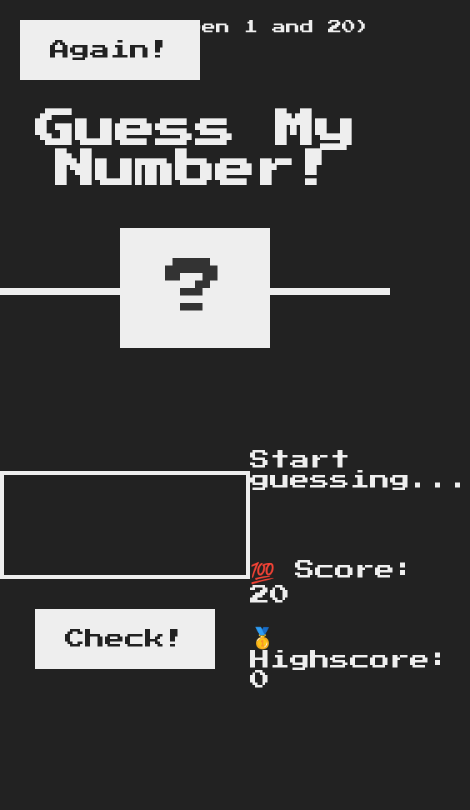
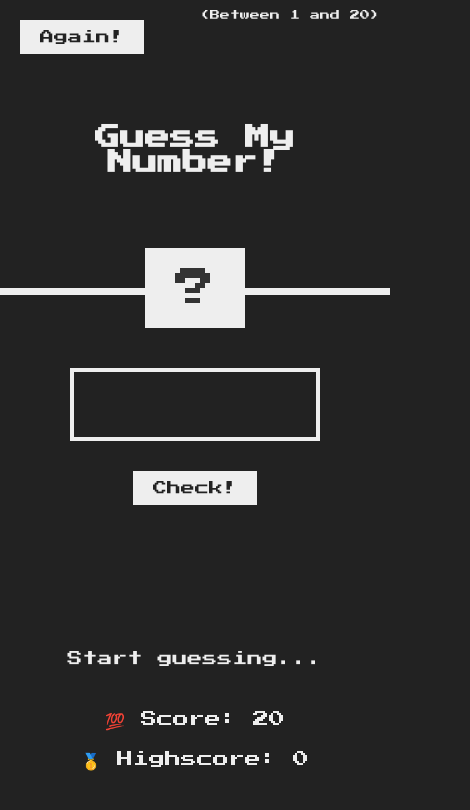
Before and after one commit to vaibhavj20/The-Complete-JavaScript-Course, a plain HTML site: page 03_Guess_My_Number/index.html in a window 390 px wide. Shown: the whole page, 470 px wide, since content can reach past the window. Drawn offline with Linux system fonts and the light colour scheme.

Commit message:
made responsive

```diff
--- a/03_Guess_My_Number/style.css
+++ b/03_Guess_My_Number/style.css
@@ -8,14 +8,12 @@
 
 html {
   font-size: 62.5%;
-  /* box-sizing: border-box; */
 }
 
 body {
   font-family: 'Press Start 2P', sans-serif;
   color: #eee;
   background-color: #222;
-
 }
 
 /* LAYOUT */
@@ -31,17 +29,20 @@ main {
   display: flex;
   align-items: center;
   justify-content: space-around;
+  flex-wrap: wrap;
 }
 
-.left {
-  width: 52rem;
+.left,
+.right {
+  width: 100%;
+  max-width: 52rem;
+  margin: 1rem 0;
   display: flex;
   flex-direction: column;
   align-items: center;
 }
 
 .right {
-  width: 52rem;
   font-size: 2rem;
 }
 
@@ -53,7 +54,7 @@ h1 {
   width: 100%;
   top: 52%;
   left: 50%;
-   transform: translate(-50%, -50%);
+  transform: translate(-50%, -50%);
 }
 
 .number {
@@ -61,7 +62,7 @@ h1 {
   color: #333;
   font-size: 6rem;
   width: 15rem;
-  padding: 3rem 0rem;
+  padding: 3rem 0;
   text-align: center;
   position: absolute;
   bottom: 0;
@@ -89,7 +90,8 @@ h1 {
   color: inherit;
   font-size: 5rem;
   padding: 2.5rem;
-  width: 25rem;
+  width: 100%;
+  max-width: 25rem;
   text-align: center;
   display: block;
   margin-bottom: 3rem;
@@ -112,8 +114,87 @@ h1 {
 .message {
   margin-bottom: 8rem;
   height: 3rem;
+  text-align: center;
 }
 
 .label-score {
   margin-bottom: 2rem;
 }
+
+/* MEDIA QUERIES */
+@media (max-width: 768px) {
+  h1 {
+    font-size: 3rem;
+  }
+
+  .number {
+    font-size: 5rem;
+    width: 12rem;
+    padding: 2.5rem 0;
+  }
+
+  .between {
+    font-size: 1.2rem;
+    top: 1.5rem;
+    right: 1.5rem;
+  }
+
+  .guess {
+    font-size: 4rem;
+    padding: 2rem;
+    width: 80%;
+  }
+
+  .btn {
+    font-size: 1.6rem;
+    padding: 1.5rem 2.5rem;
+  }
+
+  .message {
+    margin-bottom: 4rem;
+  }
+
+  .label-score,
+  .label-highscore {
+    font-size: 1.8rem;
+  }
+}
+
+@media (max-width: 480px) {
+  h1 {
+    font-size: 2.5rem;
+  }
+
+  .number {
+    font-size: 4rem;
+    width: 10rem;
+    padding: 2rem 0;
+  }
+
+  .between {
+    font-size: 1rem;
+    top: 1rem;
+    right: 1rem;
+  }
+
+  .guess {
+    font-size: 3.5rem;
+    padding: 1.5rem;
+    width: 100%;
+  }
+
+  .btn {
+    font-size: 1.4rem;
+    padding: 1rem 2rem;
+  }
+
+  .message {
+    margin-bottom: 3rem;
+    font-size: 1.5rem;
+  }
+
+  .label-score,
+  .label-highscore {
+    font-size: 1.6rem;
+  }
+}
```
